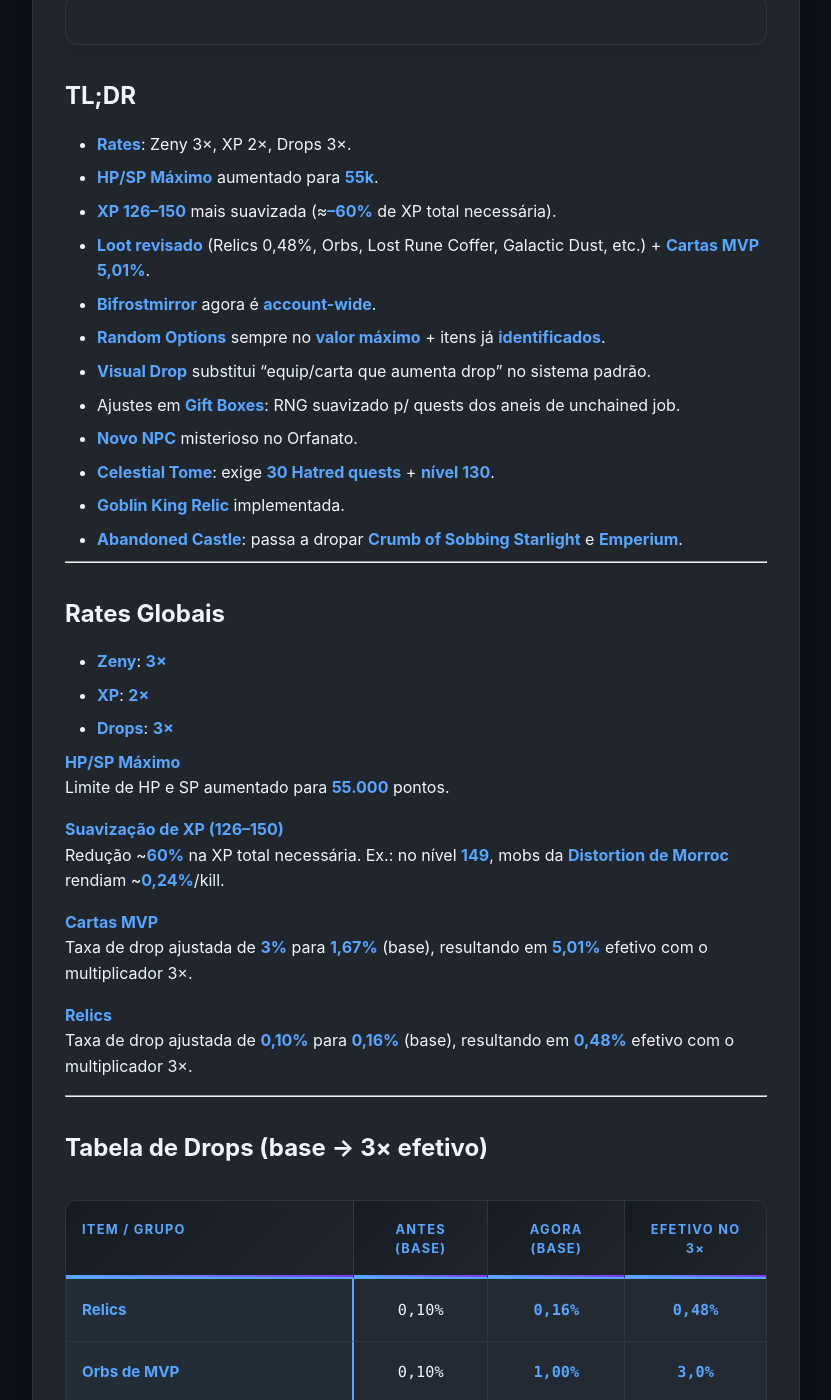
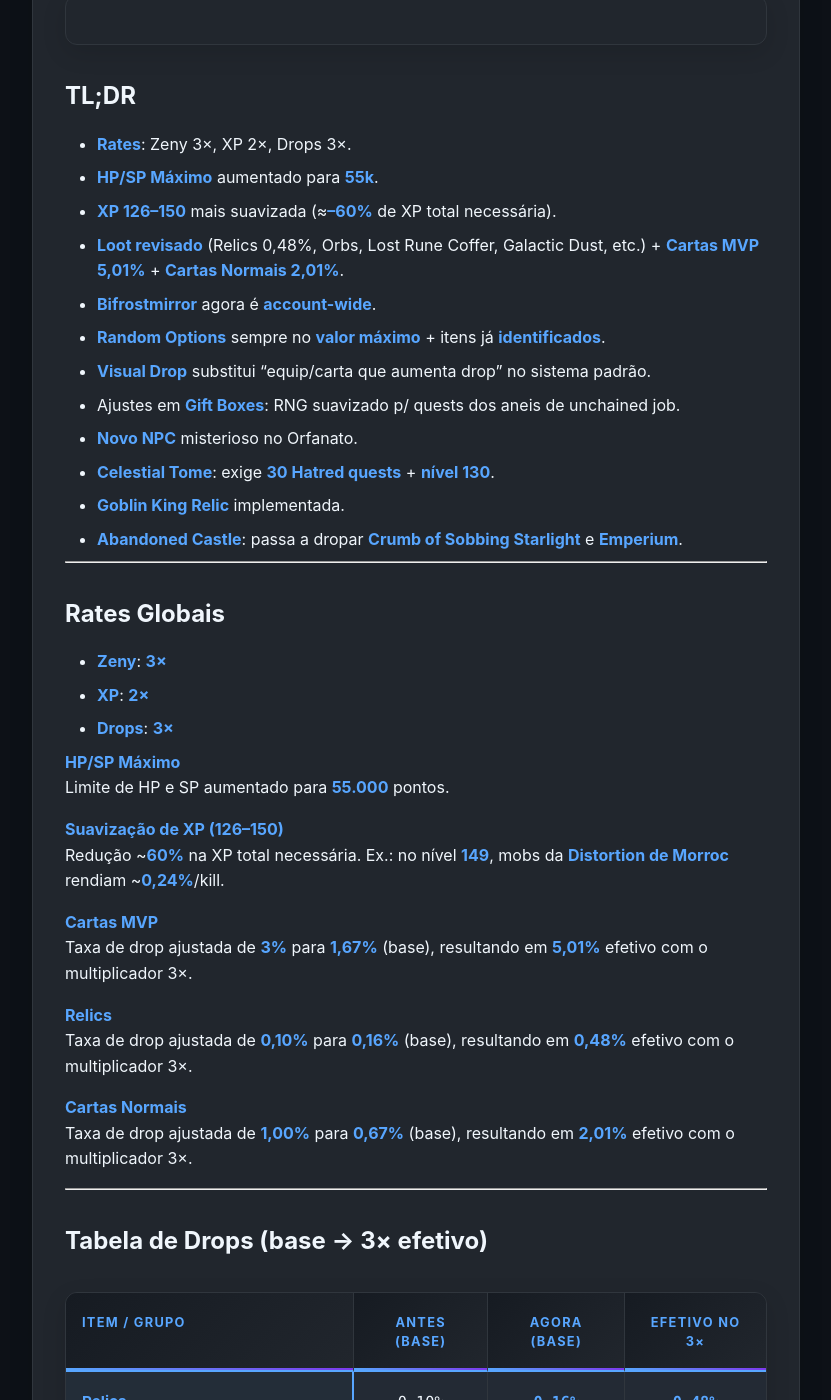
Before and after one commit to Concs93/CrocPRMsite, a Jekyll site: the page built from _posts/2025-09-29-v2-0-0.md, in a window 1280 px wide and 1400 px high, scrolled down 561 px. Shown: the whole window, without its empty margins (224-1055 px from the left). Built offline with Jekyll 4.4.1, drawn with Linux system fonts in a browser that asks for light colours; some of the changed text lies outside the part shown.

Commit message:
ajuste nas cartas

```diff
--- a/_layouts/home.html
+++ b/_layouts/home.html
@@ -93,7 +93,7 @@ layout: default
                          <li><strong>Rates</strong>: Zeny 3×, XP 2×, Drops 3×.</li>
                          <li><strong>HP/SP Máximo</strong> aumentado para <strong>55k</strong>.</li>
                          <li><strong>XP 126–150</strong> mais suavizada (≈<strong>–60%</strong> de XP total necessária).</li>
-                         <li><strong>Loot revisado</strong> (Relics 0,48%, Orbs, Lost Rune Coffer, Galactic Dust, etc.) + <strong>Cartas MVP 5,01%</strong>.</li>
+                         <li><strong>Loot revisado</strong> (Relics 0,48%, Orbs, Lost Rune Coffer, Galactic Dust, etc.) + <strong>Cartas MVP 5,01%</strong> + <strong>Cartas Normais 2,01%</strong>.</li>
                          <li><strong>Bifrostmirror</strong> agora é <strong>account-wide</strong>.</li>
                          <li><strong>Random Options</strong> sempre no <strong>valor máximo</strong> + itens já <strong>identificados</strong>.</li>
                          <li><strong>Visual Drop</strong> substitui "equip/carta que aumenta drop" no sistema padrão.</li>
--- a/_posts/2025-09-29-v2-0-0.md
+++ b/_posts/2025-09-29-v2-0-0.md
@@ -15,7 +15,7 @@ excerpt: "Senhoras e senhores, o início!"
 - **Rates**: Zeny 3×, XP 2×, Drops 3×.
 - **HP/SP Máximo** aumentado para **55k**.
 - **XP 126–150** mais suavizada (≈**–60%** de XP total necessária).
-- **Loot revisado** (Relics 0,48%, Orbs, Lost Rune Coffer, Galactic Dust, etc.) + **Cartas MVP 5,01%**.
+- **Loot revisado** (Relics 0,48%, Orbs, Lost Rune Coffer, Galactic Dust, etc.) + **Cartas MVP 5,01%** + **Cartas Normais 2,01%**.
 - **Bifrostmirror** agora é **account-wide**.
 - **Random Options** sempre no **valor máximo** + itens já **identificados**.
 - **Visual Drop** substitui "equip/carta que aumenta drop" no sistema padrão.
@@ -44,6 +44,9 @@ Taxa de drop ajustada de **3%** para **1,67%** (base), resultando em **5,01%** e
 **Relics**
 Taxa de drop ajustada de **0,10%** para **0,16%** (base), resultando em **0,48%** efetivo com o multiplicador 3×.
 
+**Cartas Normais**
+Taxa de drop ajustada de **1,00%** para **0,67%** (base), resultando em **2,01%** efetivo com o multiplicador 3×.
+
 ---
 
 ## Tabela de Drops (base → 3× efetivo)
@@ -53,6 +56,7 @@ Taxa de drop ajustada de **0,10%** para **0,16%** (base), resultando em **0,48%*
 | **Relics** | 0,10% | **0,16%** | **0,48%** |
 | **Orbs de MVP** | 0,10% | **1,00%** | **3,0%** |
 | **Cartas MVP** | 3,00% | **1,67%** | **5,01%** |
+| **Cartas Normais** | 1,00% | **0,67%** | **2,01%** |
 | **Lost Rune Coffer** | 0,5–1,0% | **2–4%** | **6–12%** |
 | **Gift Box** | 3% | **6%** | **18%** |
 | **Galactic Dust** | 0,50% | **0,33%** | ~**1,0%** |
```
